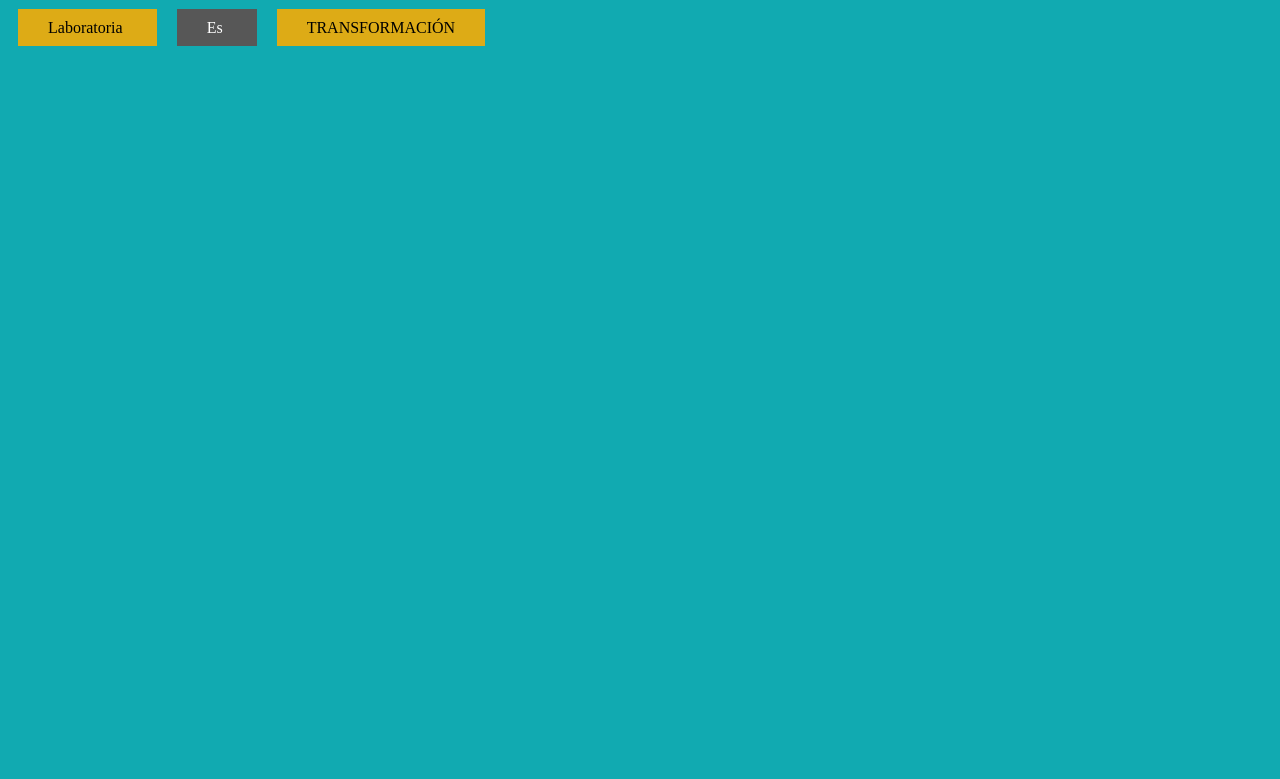
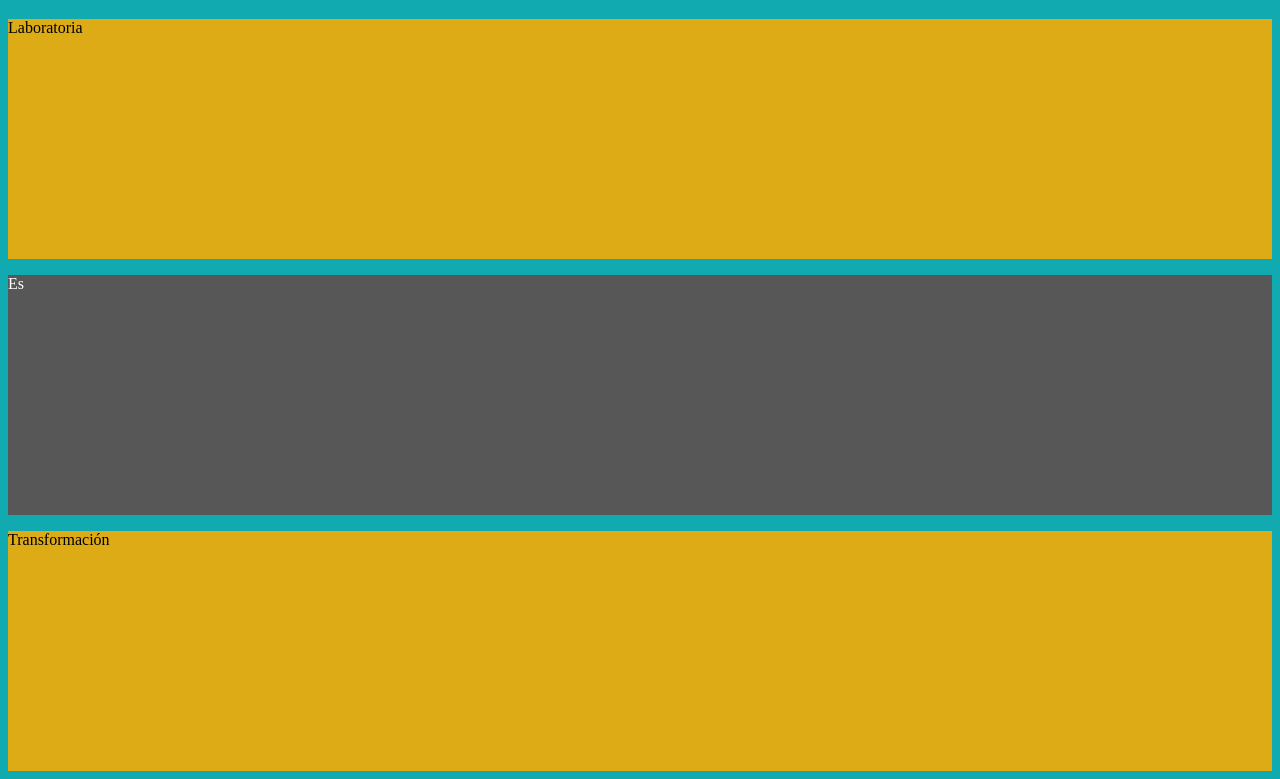
Before and after one commit to DolceLemus/BANDERAS-DISPLAY-, a plain HTML site: page index.html in a window 1280 px wide. Shown: the part 61-840 px from the top of the page. Before the commit the page ends 800 px from the top, so only its background shows below. Drawn offline with Linux system fonts and the light colour scheme.

Commit message:
Ejercicio 1

```diff
--- a/css/main.css
+++ b/css/main.css
@@ -2,10 +2,11 @@ body {
   background-color: rgb(17, 170, 177);
 }
 
-.bandera, .bandera p {
-  display: inline;
-  margin: 0px 10px;
-  padding: 10px 10px;
+.bandera {
+  display: block;
+  width: 100%;
+  height: 30vh;
+
 }
 
 .amarillo{
@@ -17,7 +18,3 @@ body {
     background-color: rgb(87, 87, 87);
     color: rgb(255, 255, 255);
 }
-
-#texto-mayusculas{
-    text-transform:uppercase;
-}
```
